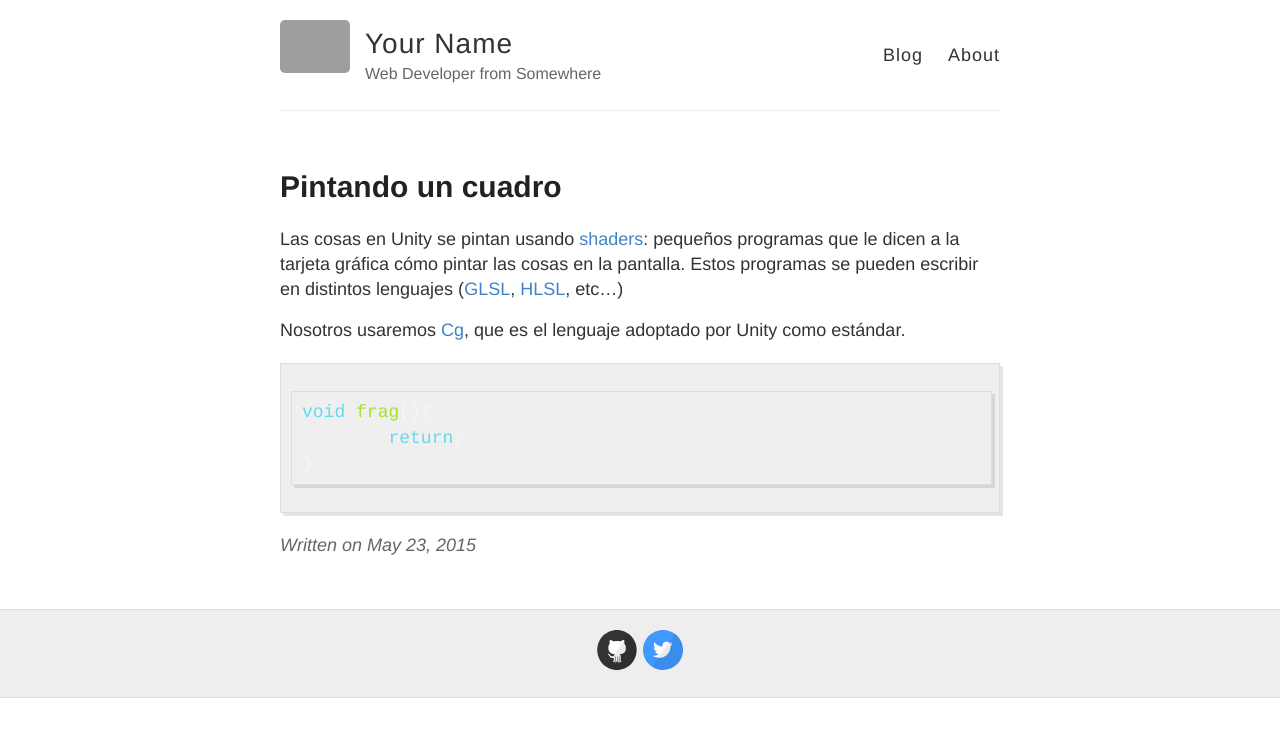
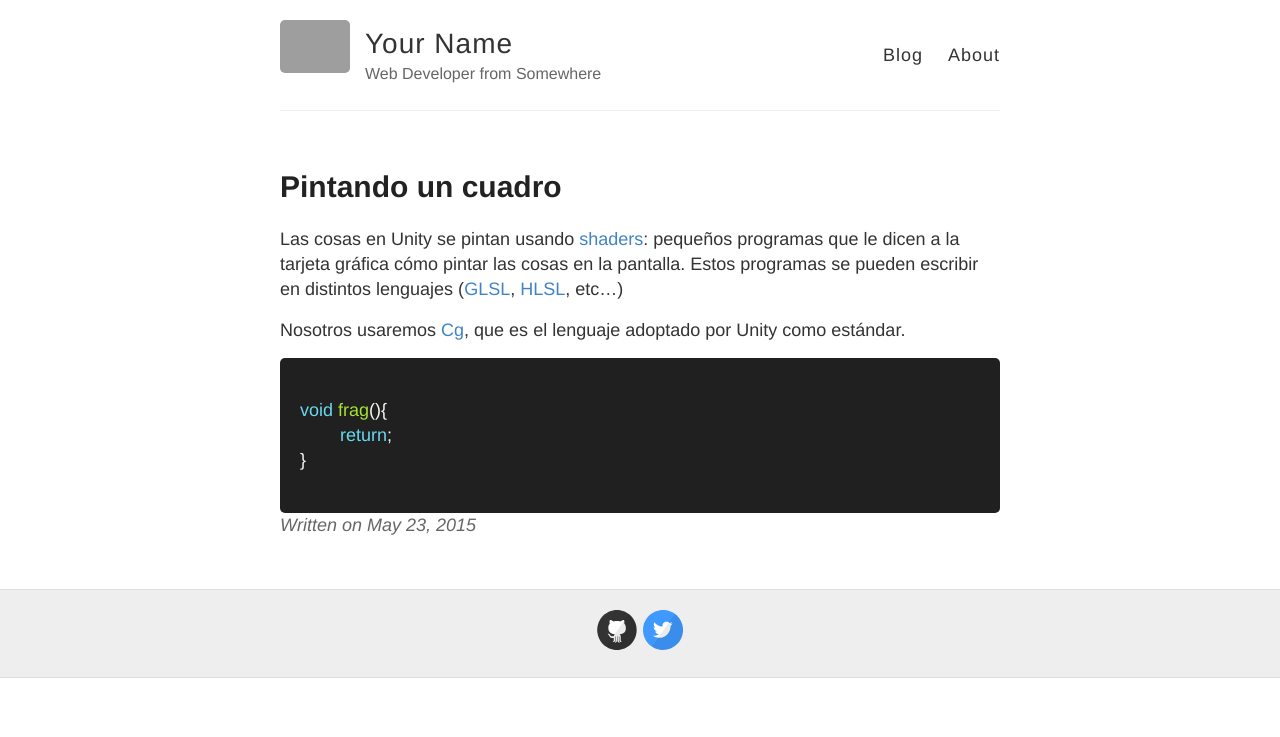
Before and after one commit to josemorval/UnityArchive, a Jekyll site: the page built from _posts/2015-05-23-pintandocuadro.md, in a window 1280 px wide. Shown: the top 737 px of the page. Built offline with Jekyll 4.4.1, drawn with Linux system fonts in a browser that asks for light colours; Markdown is read by kramdown in place of the engine named in the settings; grey boxes are pictures that could not be loaded.

Commit message:
Updated _highlights.scss

```diff
--- a/_sass/_highlights.scss
+++ b/_sass/_highlights.scss
@@ -1,16 +1,14 @@
 .highlight {
-  background-color: #efefef;
-  padding: 7px 7px 7px 10px;
-  border: 1px solid #ddd;
-  -moz-box-shadow: 3px 3px rgba(0,0,0,0.1);
-  -webkit-box-shadow: 3px 3px rgba(0,0,0,0.1);
-  box-shadow: 3px 3px rgba(0,0,0,0.1);
-  margin: 20px 0 20px 0;
-  overflow: scroll;
-}
-
-code {
-  font-family:'Bitstream Vera Sans Mono','Courier', monospace;
+  white-space: pre;
+  overflow: auto;
+  word-wrap: normal; /* horizontal scrolling */
+  -moz-border-radius: 5px;
+  -webkit-border-radius: 5px;
+  border-radius: 5px;
+  padding: 20px;
+  padding-left: 10px;
+  background: #202020;
+  color: #C1C2C3;
 }
 
 
```
